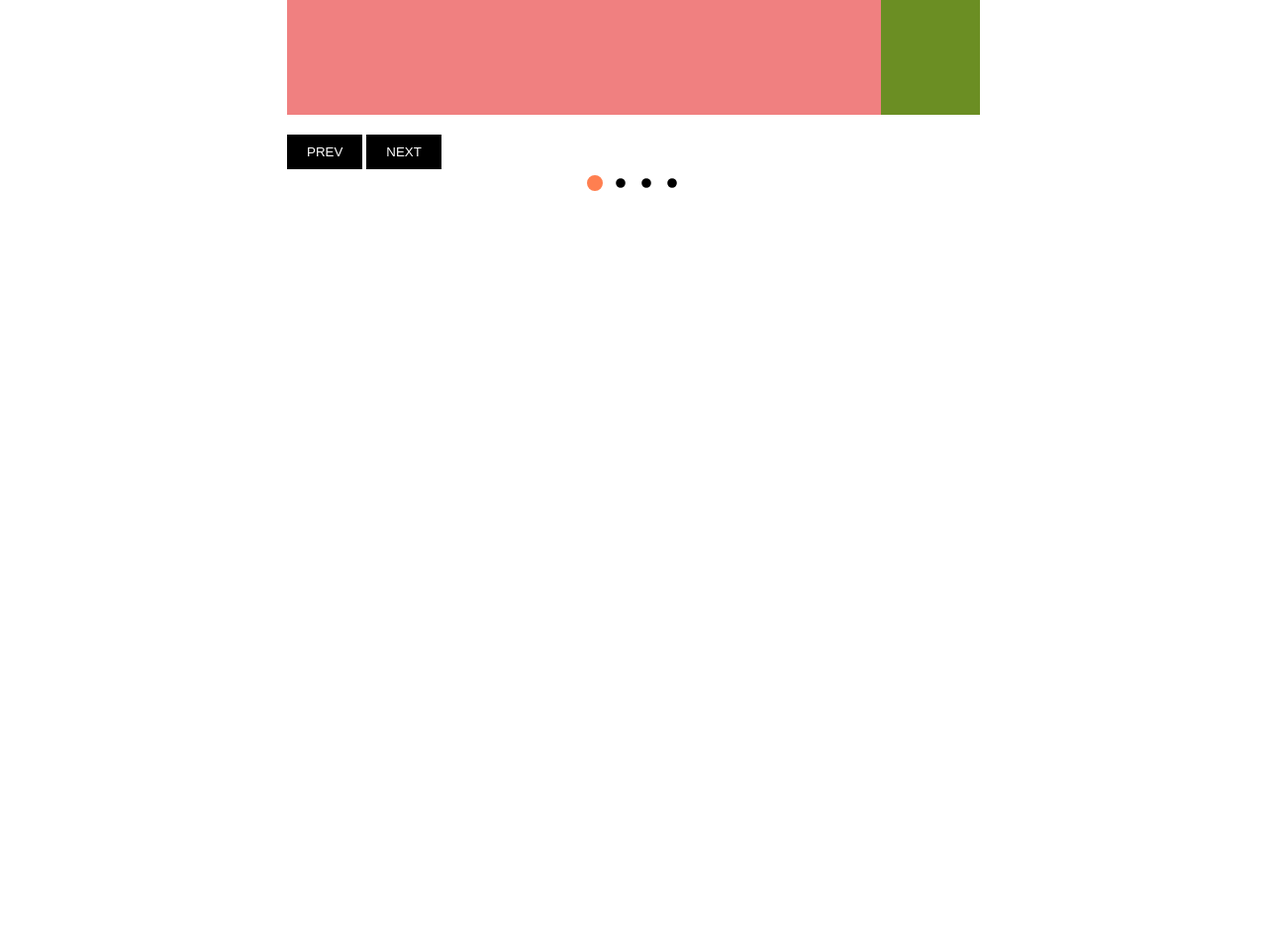
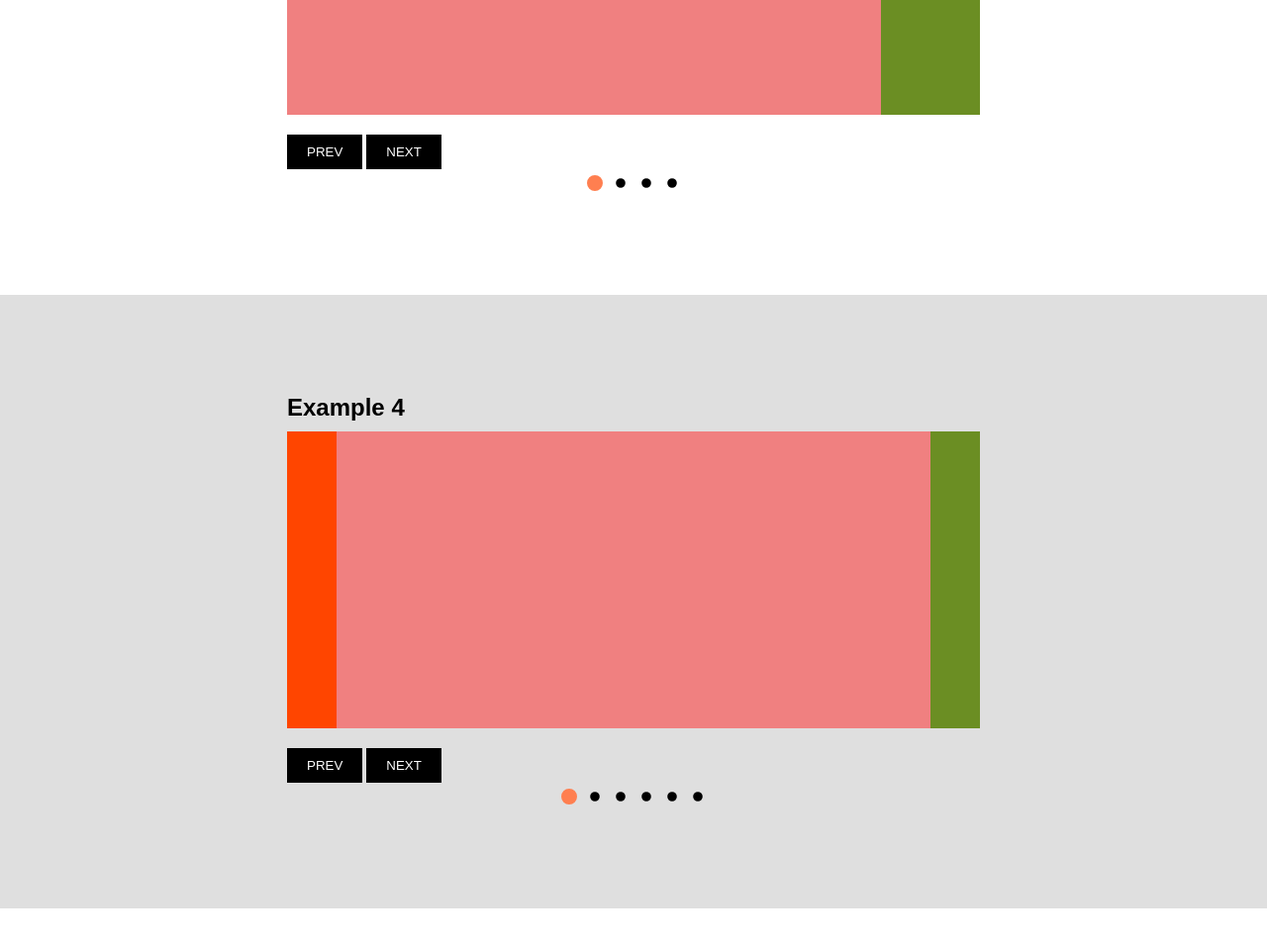
Before and after one commit to takesfive/swish, a website: page index.html in a window 1280 px wide. Shown: the part 1670-2626 px from the top of the page at 99% size. Before the commit the page ends 1968 px from the top, so only its background shows below. Drawn offline with Linux system fonts and the light colour scheme.

```diff
--- a/index.html
+++ b/index.html
@@ -94,6 +94,36 @@
         </div>
       </div>
     </section>
+    <section>
+      <div style="max-width: 700px; margin: auto;">
+        <h2 style="font-family: sans-serif; margin: 0 0 10px;">Example 4</h2>
+        <div class="swish swish-example-4">
+          <ul class="swish-list">
+            <li class="swish-list__item">
+              <div style="height: 300px; width: 100%; background: lightcoral" class="swish__item_inner">
+              </div>
+            </li>
+            <li class="swish-list__item">
+              <div style="height: 300px; width: 100%; background: olivedrab" class="swish__item_inner"></div>
+            </li>
+            <li class="swish-list__item">
+              <div style="height: 300px; width: 100%; background: orchid" class="swish__item_inner"></div>
+            </li>
+            <li class="swish-list__item">
+              <div style="height: 300px; width: 100%; background: slategrey" class="swish__item_inner"></div>
+            </li>
+            <li class="swish-list__item">
+              <div style="height: 300px; width: 100%; background: cornflowerblue" class="swish__item_inner"></div>
+            </li>
+            <li class="swish-list__item">
+              <div style="height: 300px; width: 100%; background: orangered" class="swish__item_inner"></div>
+            </li>
+          </ul>
+          <button data-swish-dir="prev">PREV</button>
+          <button data-swish-dir="next">NEXT</button>
+        </div>
+      </div>
+    </section>
   </main>
 
   <script src="./dist/swish.js"></script>
@@ -131,6 +161,16 @@
         pagination: true,
       }
     })
+    swish({
+      selectors: document.querySelectorAll('.swish-example-4'),
+      config: {
+        slides: 1,
+        infinity: true,
+        shifted: 100,
+        speed: 0.3,
+        pagination: true,
+      }
+    })
 
   </script>
 </body>
```
